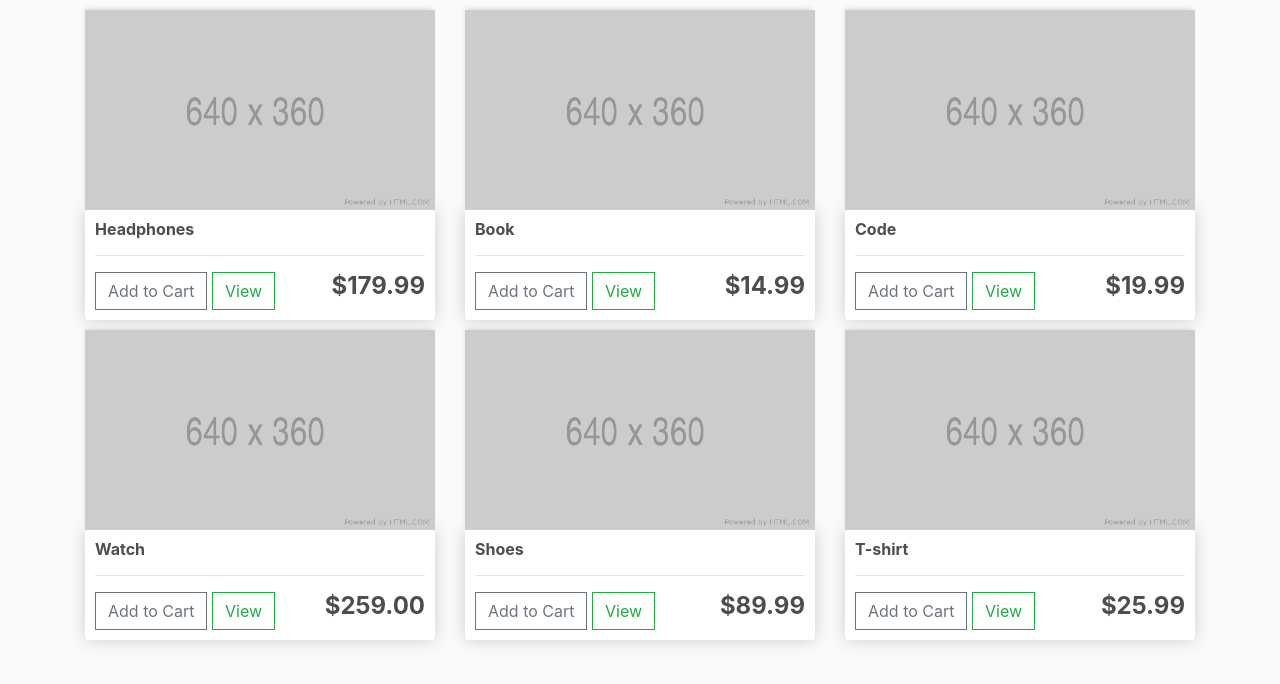
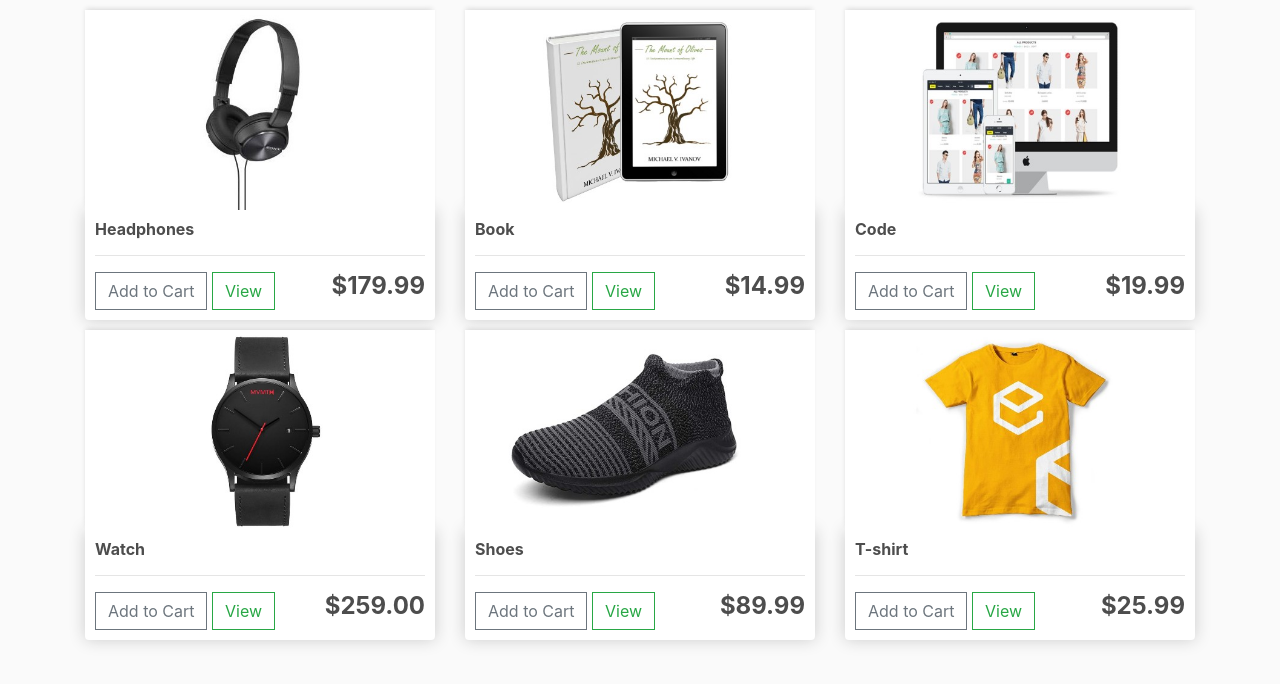
Before and after one commit to s-kumar72/elite102-django-ecommerce, a Django app: page / in a window 1280 px wide. Shown: the part 57-741 px from the top of the page. Run offline with Django 3.2, Linux system fonts and the light colour scheme; data comes from the database, SQL or seed files in the repository; some libraries are stand-ins or nearby versions.

Commit message:
update store.html to automatically load models

```diff
--- a/mysite/polls/templates/polls/store.html
+++ b/mysite/polls/templates/polls/store.html
@@ -5,7 +5,7 @@
     <div class="row">
         {% for product in products %}
         <div class="col-lg-4">
-            <img class="thumbnail" src="{% static 'images/placeholder.png' %}">
+            <img class="thumbnail" src="{{product.image.url}}">
             <div class="box-element product">
                 <h6><strong>{{product.name}}</strong></h6>
                 <hr>
```
